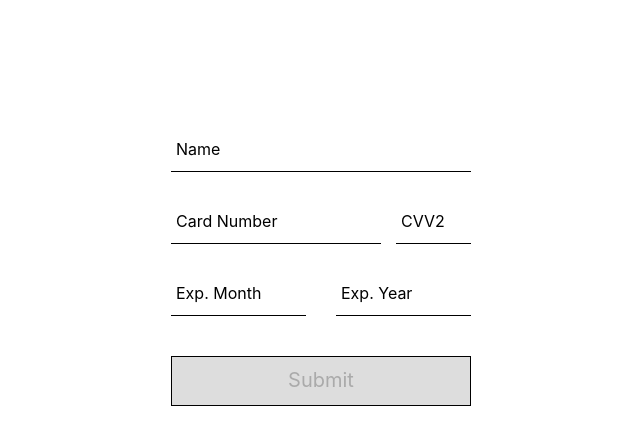
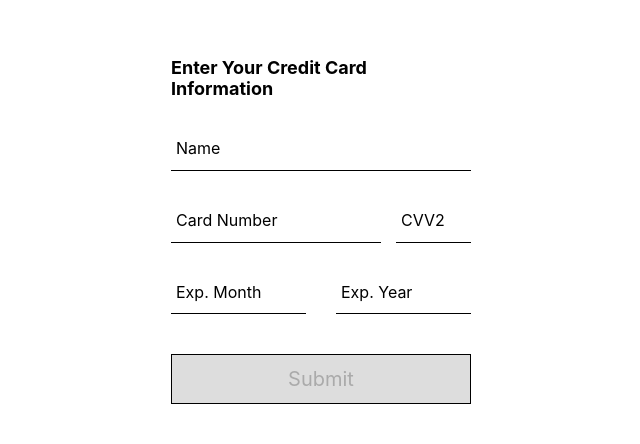
Before and after one commit to daniellzl/credit-card-form, a React (Create React App) app: page / in a window 1280 px wide. Shown: the part 142-586 px from the top of the page, without its empty margins (319-959 px from the left). Built offline with nearby package versions, Linux system fonts and the light colour scheme.

Commit message:
add title

```diff
--- a/src/components/credit-card-form/credit-card-form.component.jsx
+++ b/src/components/credit-card-form/credit-card-form.component.jsx
@@ -18,6 +18,7 @@ const CreditCardForm = () => {
   return (
     <div className={CSS.creditCardFormFrame}>
       <form className={CSS.creditCardForm}>
+        <div className={CSS.title}>Enter Your Credit Card Information</div>
         <div className={CSS.inputsFrame}>
           <CustomInput
             type="text"
--- a/src/components/credit-card-form/credit-card-form.module.scss
+++ b/src/components/credit-card-form/credit-card-form.module.scss
@@ -1,11 +1,17 @@
 .creditCardFormFrame {
   width: 100%;
-  min-height: 100vh;
   display: flex;
-  justify-content: center;
+  flex-direction: column;
   align-items: center;
+  padding-top: 200px;
 
   .creditCardForm {
+    .title {
+      font-size: 18px;
+      font-weight: bold;
+      margin-bottom: 30px;
+    }
+
     width: 90%;
     max-width: 300px;
 
```
